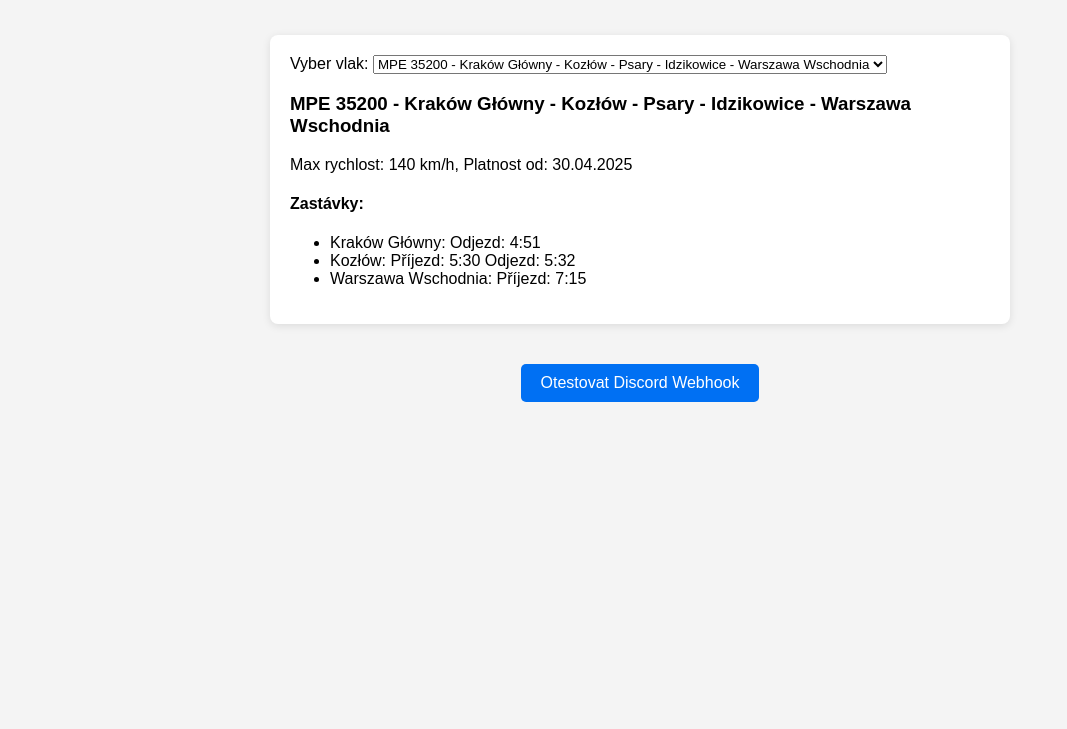
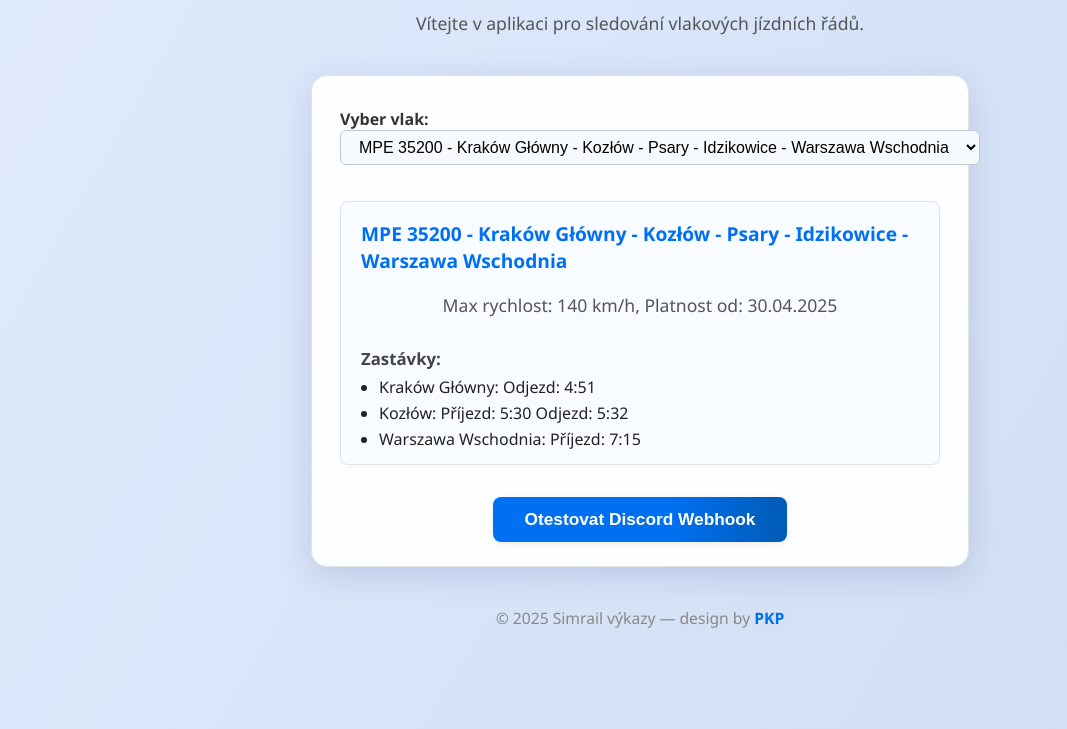
Before and after one commit to kubiasofficial/my-train-app, a plain HTML site: page public/index.html in a window 1280 px wide. Shown: the part 111-840 px from the top of the page, without its empty margins (0-1067 px from the left). Before the commit the page ends 800 px from the top, so only its background shows below. Drawn offline with Linux system fonts and the light colour scheme.

Commit message:
Uprava vzhledu

```diff
--- a/public/index.html
+++ b/public/index.html
@@ -13,8 +13,11 @@
         <label for="trainSelect">Vyber vlak:</label>
         <select id="trainSelect"><option>Načítám...</option></select>
         <div id="trainDetail"></div>
+        <button id="testWebhookButton">Otestovat Discord Webhook</button>
     </div>
-    <button id="testWebhookButton">Otestovat Discord Webhook</button>
+    <footer style="text-align:center;color:#888;margin-top:40px;font-size:0.98rem;">
+        &copy; 2025 Simrail výkazy &mdash; design by <span style="color:#0070f3;font-weight:600;">PKP</span>
+    </footer>
     <script src="/script.js"></script>
 </body>
 </html>
--- a/public/style.css
+++ b/public/style.css
@@ -1,46 +1,97 @@
 body {
-    font-family: Arial, sans-serif;
-    background: #f4f4f4;
+    font-family: 'Segoe UI', Arial, sans-serif;
+    background: linear-gradient(120deg, #e0eafc 0%, #cfdef3 100%);
     margin: 0;
     padding: 0;
+    min-height: 100vh;
 }
 h1 {
-    color: #333;
+    color: #222;
     text-align: center;
-    margin-top: 30px;
+    margin-top: 40px;
+    font-size: 2.5rem;
+    letter-spacing: 1px;
+    font-weight: 700;
+    text-shadow: 0 2px 8px rgba(0,0,0,0.04);
+}
+p {
+    text-align: center;
+    color: #555;
+    margin-bottom: 30px;
+    font-size: 1.1rem;
 }
 #app-container {
-    max-width: 700px;
+    max-width: 600px;
     margin: 40px auto;
-    background: #fff;
+    background: rgba(255,255,255,0.95);
+    border-radius: 16px;
+    box-shadow: 0 8px 32px rgba(31, 38, 135, 0.15);
+    padding: 32px 28px 24px 28px;
+    backdrop-filter: blur(2px);
+    border: 1px solid #e3e3e3;
+}
+label {
+    font-weight: 600;
+    color: #333;
+    margin-right: 10px;
+}
+select {
+    padding: 7px 14px;
+    border-radius: 6px;
+    border: 1px solid #bfc9d1;
+    font-size: 1rem;
+    background: #f7fafd;
+    margin-bottom: 18px;
+    transition: border 0.2s;
+}
+select:focus {
+    border: 1.5px solid #0070f3;
+    outline: none;
+}
+#trainDetail {
+    margin-top: 18px;
+    background: #f8fbff;
     border-radius: 8px;
-    box-shadow: 0 2px 8px rgba(0,0,0,0.1);
-    padding: 20px;
+    padding: 18px 20px 10px 20px;
+    box-shadow: 0 2px 8px rgba(0,0,0,0.04);
+    border: 1px solid #e3e3e3;
 }
-.trains-list {
-    list-style: none;
+#trainDetail h3 {
+    margin-top: 0;
+    color: #0070f3;
+    font-size: 1.2rem;
+    font-weight: 600;
+}
+#trainDetail h4 {
+    margin-bottom: 6px;
+    margin-top: 18px;
+    color: #444;
+    font-size: 1.05rem;
+}
+#trainDetail ul {
+    margin: 0 0 0 18px;
     padding: 0;
-    margin: 0;
+    color: #222;
+    font-size: 1rem;
 }
-.train {
-    border-bottom: 1px solid #eee;
-    padding: 10px 0;
-}
-.train:last-child {
-    border-bottom: none;
+#trainDetail li {
+    margin-bottom: 4px;
 }
 button {
     display: block;
-    margin: 30px auto 0 auto;
-    padding: 10px 20px;
-    font-size: 1rem;
-    background: #0070f3;
+    margin: 32px auto 0 auto;
+    padding: 12px 32px;
+    font-size: 1.08rem;
+    background: linear-gradient(90deg, #0070f3 60%, #005bb5 100%);
     color: #fff;
     border: none;
-    border-radius: 5px;
+    border-radius: 8px;
     cursor: pointer;
-    transition: background 0.2s;
+    font-weight: 600;
+    box-shadow: 0 2px 8px rgba(0,0,0,0.08);
+    transition: background 0.2s, transform 0.1s;
 }
 button:hover {
-    background: #005bb5;
+    background: linear-gradient(90deg, #005bb5 60%, #0070f3 100%);
+    transform: translateY(-2px) scale(1.03);
 }
```
